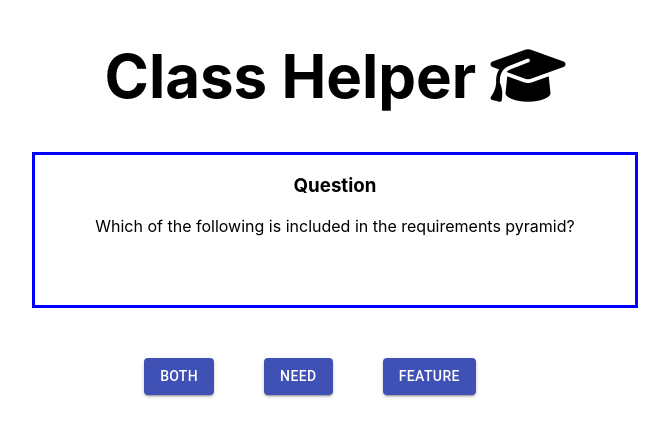
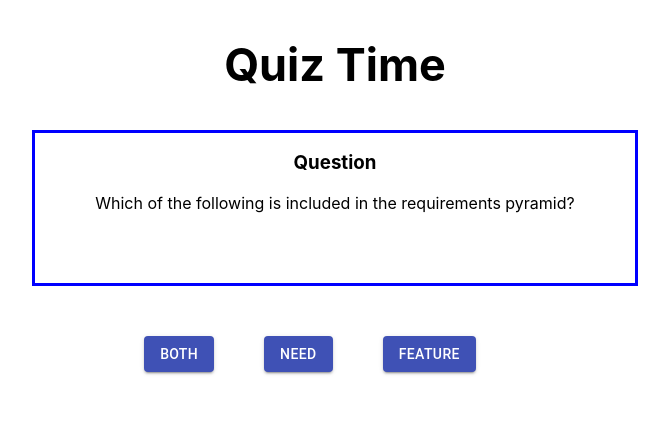
Before and after one commit to seansio1995/ClassHelper, a React (Create React App) app: page /studentquiz in a window 1280 px wide. Shown: the top 436 px of the page, without its empty margins (305-974 px from the left). Built offline with nearby package versions, Linux system fonts and the light colour scheme.

Commit message:
Link quiz page to nav bar

```diff
--- a/src/StudentQuiz.js
+++ b/src/StudentQuiz.js
@@ -52,9 +52,7 @@ class StudentQuiz extends Component {
         return (
             <div style={pageStyle}>
                 <div style={headerStyle}>
-                    <Link to = "/studentHomepage" style = {linkStyle}>
-                        <h1>Class Helper <i className="fas fa-graduation-cap" ></i></h1>
-                    </Link>
+                    <h2>Quiz Time</h2>
                 </div>
 
                 <div style = {{margin:"0 auto", border: '3px solid blue', width : "600px", height : "150px"}}>
--- a/src/components/CourseHomepageStudent.js
+++ b/src/components/CourseHomepageStudent.js
@@ -22,6 +22,7 @@ import Tab from '@material-ui/core/Tab';
 import Box from '@material-ui/core/Box';
 import PropTypes from 'prop-types';
 import SwipeableViews from 'react-swipeable-views';
+import StudentQuiz from "../StudentQuiz";
 
 function TabPanel(props) {
     const { children, value, index, ...other } = props;
@@ -118,7 +119,7 @@ export default function FullWidthTabs() {
                             Item Three
           </TabPanel>
                         <TabPanel value={value} index={3} dir={theme.direction}>
-                            Item Four
+                            <StudentQuiz/>
           </TabPanel>
                     </SwipeableViews>
                 </div>
```
